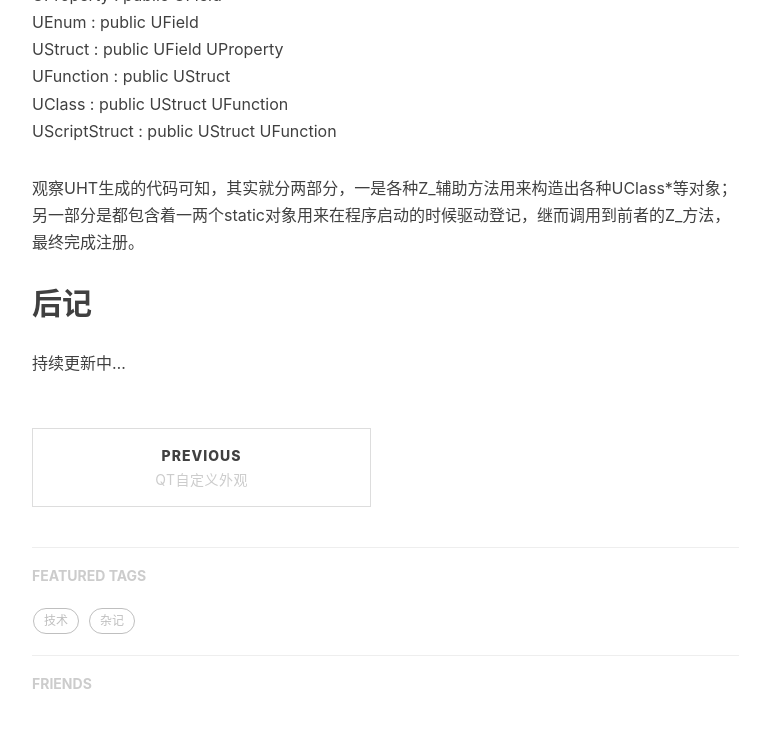
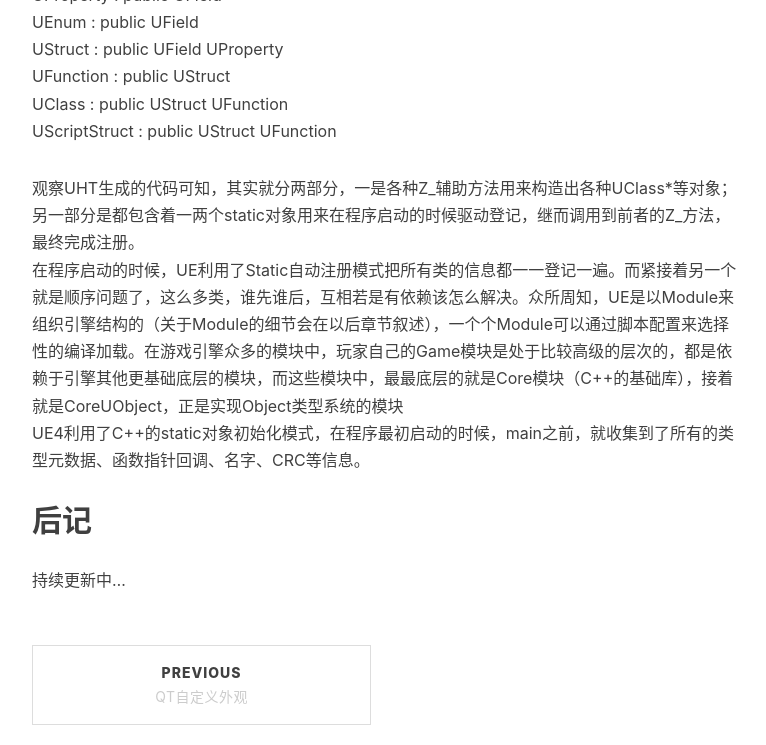
Before and after one commit to huangx916/huangx916.github.io, a Jekyll site: the page built from _posts/2018-10-06-ue4note.markdown, in a window 1280 px wide and 900 px high, scrolled down 3004 px, cut to the strip 0-745 px from the top of the window. Shown: the whole strip, without its empty margins (233-999 px from the left). Built offline with Jekyll 4.4.1, drawn with Linux system fonts in a browser that asks for light colours; nearby versions of some CDN libraries; comment, search, counter and statistics services are not loaded.

Commit message:
ue4 note

```diff
--- a/_posts/2018-10-06-ue4note.markdown
+++ b/_posts/2018-10-06-ue4note.markdown
@@ -90,6 +90,9 @@
 UScriptStruct : public UStruct						UFunction
 
 观察UHT生成的代码可知，其实就分两部分，一是各种Z_辅助方法用来构造出各种UClass*等对象；另一部分是都包含着一两个static对象用来在程序启动的时候驱动登记，继而调用到前者的Z_方法，最终完成注册。
+在程序启动的时候，UE利用了Static自动注册模式把所有类的信息都一一登记一遍。而紧接着另一个就是顺序问题了，这么多类，谁先谁后，互相若是有依赖该怎么解决。众所周知，UE是以Module来组织引擎结构的（关于Module的细节会在以后章节叙述），一个个Module可以通过脚本配置来选择性的编译加载。在游戏引擎众多的模块中，玩家自己的Game模块是处于比较高级的层次的，都是依赖于引擎其他更基础底层的模块，而这些模块中，最最底层的就是Core模块（C++的基础库），接着就是CoreUObject，正是实现Object类型系统的模块
+UE4利用了C++的static对象初始化模式，在程序最初启动的时候，main之前，就收集到了所有的类型元数据、函数指针回调、名字、CRC等信息。
+
 
 ## 后记
 持续更新中...
```
